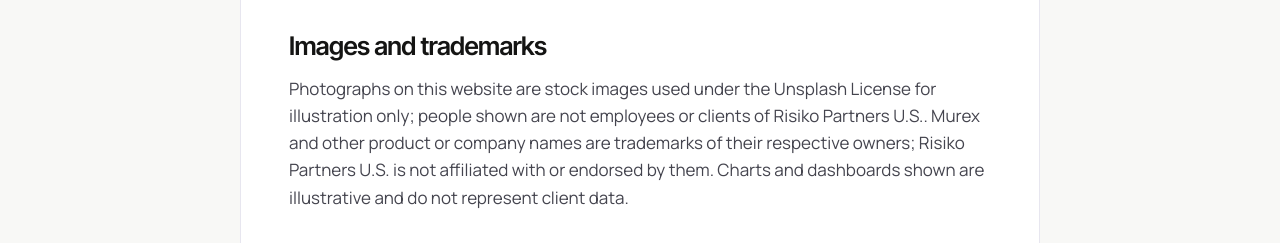
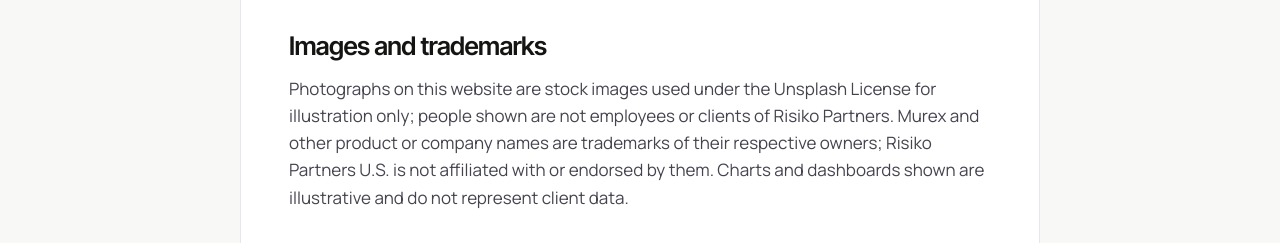
Before and after one commit to mmmm6r664/risikopartners-site, a plain HTML site: page terms.html in a window 1280 px wide. Shown: the part 1552-1795 px from the top of the page. Drawn offline with Linux system fonts and the light colour scheme.

Commit message:
Fix typo in terms
Co-Authored-By: Claude Opus 5.5 <noreply@anthropic.com>
Claude-Session: https://claude.ai/code/session_019eD4WjNAL6E1is55pPEWs9

```diff
--- a/terms.html
+++ b/terms.html
@@ -17,7 +17,7 @@
 <p>The information presented on this website is for informational purposes only and does not constitute an offer, solicitation or recommendation to purchase, sell or enter into any financial instrument or transaction.</p>
 <h2>Use of this website</h2><p>By using this website you agree to these terms. Content, including insights, is general in nature and does not constitute financial, investment, legal or tax advice. A consulting relationship is formed only through a written engagement agreement.</p>
 <h2>No credentials or affiliations implied</h2><p>Risiko Partners U.S. is not a registered investment adviser, broker-dealer or commodity trading advisor, and nothing on this website should be read as implying any professional license, certification, regulatory registration, accreditation or endorsement. References to industries, products or platforms describe areas of consulting focus only and do not imply any client relationship, partnership or affiliation.</p>
-<h2>Images and trademarks</h2><p>Photographs on this website are stock images used under the Unsplash License for illustration only; people shown are not employees or clients of Risiko Partners U.S.. Murex and other product or company names are trademarks of their respective owners; Risiko Partners U.S. is not affiliated with or endorsed by them. Charts and dashboards shown are illustrative and do not represent client data.</p>
+<h2>Images and trademarks</h2><p>Photographs on this website are stock images used under the Unsplash License for illustration only; people shown are not employees or clients of Risiko Partners. Murex and other product or company names are trademarks of their respective owners; Risiko Partners U.S. is not affiliated with or endorsed by them. Charts and dashboards shown are illustrative and do not represent client data.</p>
 <h2>Intellectual property</h2><p>Website text and design are the property of Risiko Partners U.S. unless otherwise stated.</p>
 <h2>Limitation of liability</h2><p>We make reasonable efforts to keep information accurate but provide it "as is" without warranties of any kind.</p>
 <h2>Contact</h2><p>Questions about these terms can be sent to <a href="mailto:advisors@risikopartnersus.com">advisors@risikopartnersus.com</a>.</p></div></section></main>
```
